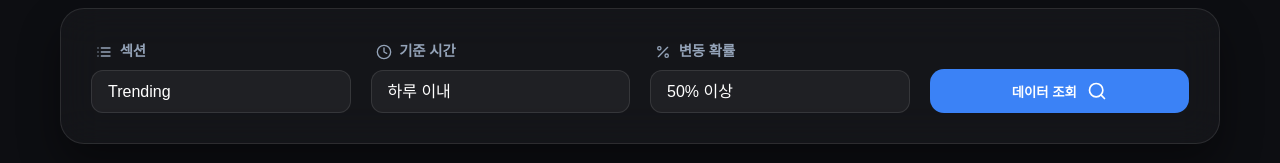
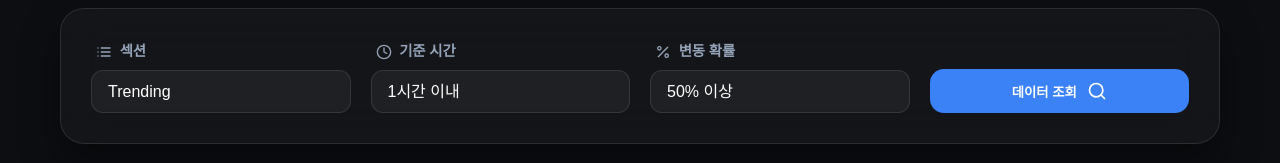
Before and after one commit to gimong70/polymarket_tracker, a React (Vite) app: page / in a window 1280 px wide. Shown: the part 191-354 px from the top of the page. Built offline with nearby package versions, Linux system fonts and the light colour scheme.

Commit message:
refine: set default time frame to 1h

```diff
--- a/src/App.tsx
+++ b/src/App.tsx
@@ -10,7 +10,7 @@ const App: React.FC = () => {
 
     // Filters
     const [category, setCategory] = useState('Trending');
-    const [timeFrame, setTimeFrame] = useState('24h');
+    const [timeFrame, setTimeFrame] = useState('1h');
     const [changeRange, setChangeRange] = useState('50+');
 
     const categories = ['Trending', 'Politics', 'Crypto', 'Finance', 'Tech', 'Economy', 'Trump'];
```
